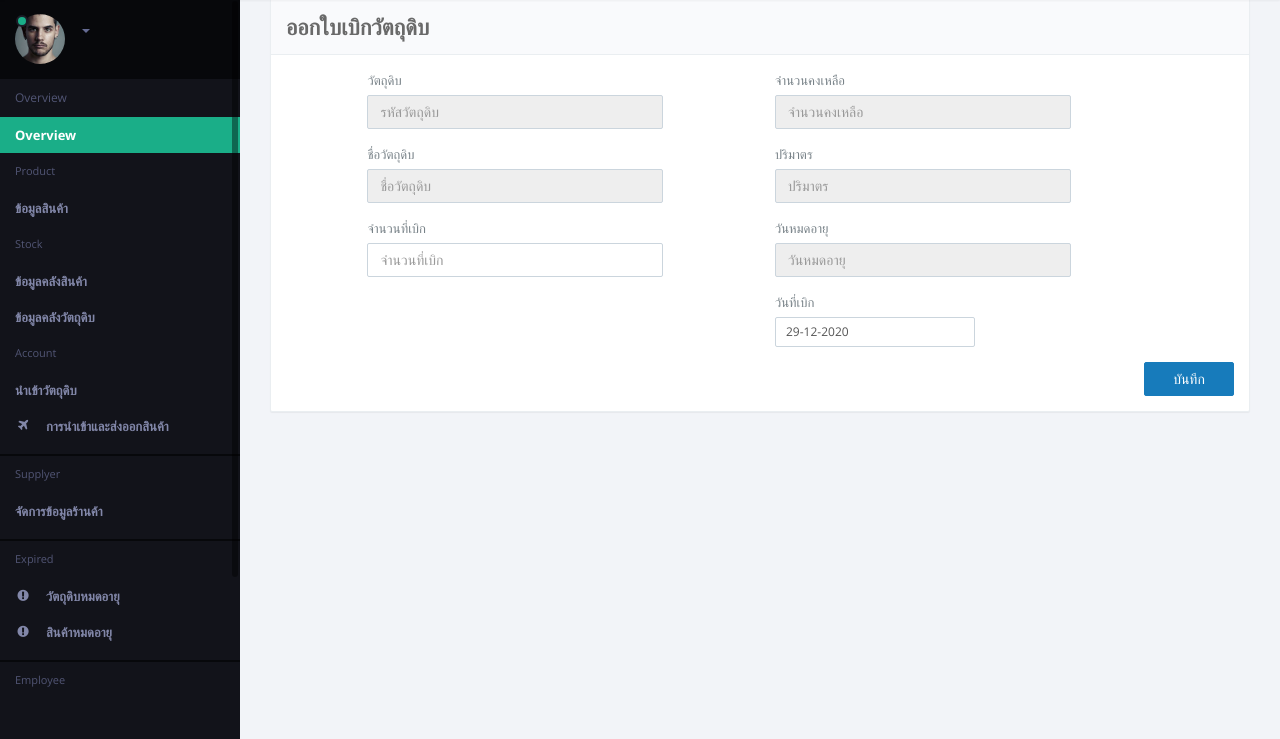
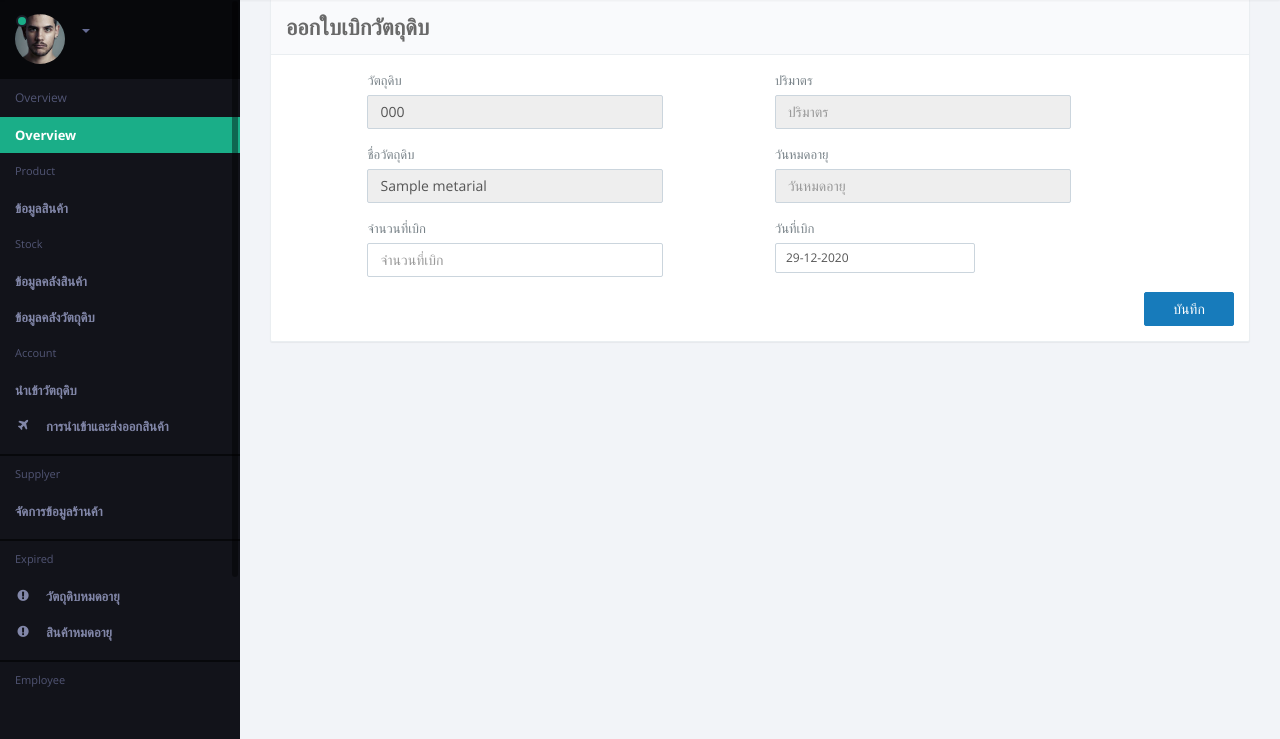
Before and after one commit to 2ManDown/GrassJelly, a CodeIgniter app: page /GrassJelly/index.php/metarial/metarial_reavel/000 in a window 1280 px wide. Shown: the part 61-800 px from the top of the page. Run offline with CodeIgniter, Linux system fonts and the light colour scheme; tables that the repository leaves empty or names only in its code hold one stand-in row (values such as "Sample post"); data that the repository does not hold is empty; style sheets or scripts are compiled from the project's sources; some libraries are stand-ins or nearby versions.

Commit message:
reavel get to form

```diff
--- a/application/controllers/Metarial.php
+++ b/application/controllers/Metarial.php
@@ -15,19 +15,20 @@ class Metarial extends CI_Controller {
 		$data['page'] = "metarial/metarial_addinfo";
 		$this->load->view('theme',$data);
 	}
-    public function metarial_reavlist()
+
+    public function metarial_reavel($metarial_code)
 	{
-		$data['page'] = "metarial/metarial_reavlist";
-		$this->load->view('theme',$data);
-    }
-    public function metarial_reavel()
-	{
+		$data['metarial_code'] = $this->Metarial_model->metarial_reavellist($metarial_code);
+
+
 		$data['page'] = "metarial/metarial_reavel";
 		$this->load->view('theme',$data);
 	}
 
 	public function metarial_importlist()
 	{
+		$data['metarial_im'] = $this->Metarial_model->metarial_im();
+
 		$data['page'] = "metarial/metarial_importlist";
 		$this->load->view('theme',$data);
 	}
--- a/application/models/Metarial_model.php
+++ b/application/models/Metarial_model.php
@@ -16,4 +16,24 @@ class Metarial_model extends CI_Model
         $query = $this->db->get('gj_metarial');
         return $query->result_array();
     }
+
+    public function metarial_reavellist($metarial_code)
+    {
+        $query = $this->db->get_where('gj_metarial', array('metarial_code' => $metarial_code));
+        return $query->result_array();
+    }
+
+    public function metarial_im()
+    {
+
+        /* INNER JOIN */
+        $this->db->select('mt.metarial_code,mt.metarial_name,im.*');
+        $this->db->from('gj_metarial as mt');
+        $this->db->join('gj_immetarial as im', 'mt.metarial_code = im.metarial_code');
+
+        $query = $this->db->get();
+        $query->result_array();
+
+        return $query->result_array();
+    }
 }
--- a/application/views/metarial/metarial_list.php
+++ b/application/views/metarial/metarial_list.php
@@ -56,7 +56,7 @@
                                     <td><?php echo $metarial_list['metarial_price'] ?></td>
                                     <td><?php echo $metarial_list['metarial_unit'] ?></td>
                                     <td><?php echo $metarial_list['metarial_expdate'] ?></td>
-                                    <td style="text-align: center;"><a href="<?php echo site_url('metarial/metarial_reavel') ?>" class="btn btn-s-xs btn-primary btn-rounded" style="padding: 4px 2px;">เบิกใช้</a></td>
+                                    <td style="text-align: center;"><a href="<?php echo site_url('metarial/metarial_reavel/').$metarial_list['metarial_code'] ?>" class="btn btn-s-xs btn-primary btn-rounded" style="padding: 4px 2px;">เบิกใช้</a></td>
                                 </tr>
                             </tbody>
                         <?php } ?>
--- a/application/views/metarial/metarial_reavel.php
+++ b/application/views/metarial/metarial_reavel.php
@@ -8,30 +8,32 @@
                         <header class="panel-heading font-bold" style="font-size: 22px; color:dimgray;">
                             ออกใบเบิกวัตถุดิบ
                         </header>
+
                         <form data-validate="parsley" action="#">
                             <div class="panel-body">
+                                <?php foreach ($metarial_code as $metarial_code) { ?>
                                     <div class="form-group pull-in clearfix">
                                         <div class="col-sm-1"></div>
                                         <div class="col-sm-4">
                                             <label>วัตถุดิบ</label>
-                                        <input type="text" class="form-control" id="input-id-1" placeholder="รหัสวัตถุดิบ" readonly>
+                                            <input type="text" class="form-control" id="input-id-1" name="metarial_code" value="<?php echo $metarial_code['metarial_code'] ?>" placeholder="รหัสวัตถุดิบ" readonly>
                                         </div>
                                         <div class="col-sm-1"></div>
                                         <div class="col-sm-4">
-                                        <label>จำนวนคงเหลือ</label>
-                                        <input type="text" class="form-control" id="input-id-1" placeholder="จำนวนคงเหลือ" readonly>
+                                        <label>ปริมาตร</label>
+                                            <input type="text" class="form-control" id="input-id-1" name="metarial_volume" value="<?php echo $metarial_code['metarial_volume'] ?>" placeholder="ปริมาตร" readonly>
                                         </div>
                                     </div>
                                     <div class="form-group pull-in clearfix">
                                         <div class="col-sm-1"></div>
                                         <div class="col-sm-4">
                                             <label>ชื่อวัตถุดิบ</label>
-                                        <input type="text" class="form-control" id="input-id-1" placeholder="ชื่อวัตถุดิบ" readonly>
+                                            <input type="text" class="form-control" id="input-id-1" name="metarial_name" value="<?php echo $metarial_code['metarial_name'] ?>" placeholder="ชื่อวัตถุดิบ" readonly>
                                         </div>
                                         <div class="col-sm-1"></div>
                                         <div class="col-sm-4">
-                                        <label>ปริมาตร</label>
-                                        <input type="text" class="form-control" id="input-id-1" placeholder="ปริมาตร" readonly>
+                                        <label>วันหมดอายุ</label>
+                                            <input type="text" class="form-control" id="input-id-1" name="metarial_expdate" value="<?php echo $metarial_code['metarial_expdate'] ?>" placeholder="วันหมดอายุ" readonly>
                                         </div>
                                     </div>
 
@@ -43,24 +45,20 @@
                                         </div>
                                         <div class="col-sm-1"></div>
                                         <div class="col-sm-4">
-                                        <label>วันหมดอายุ</label>
-                                        <input type="text" class="form-control" id="input-id-1" placeholder="วันหมดอายุ" readonly>
-                                    </div>
-                                </div>
-                                <div class="form-group pull-in clearfix">
-                                    <div class="col-sm-6"></div>
-                                    <div class="col-sm-4">
                                         <label>วันที่เบิก</label>
                                             <input class="input-sm input-s datepicker-input form-control" size="16" type="text" value="29-12-2020" data-date-format="dd-mm-yyyy">
                                         </div>
+                                    </div>
 
-                                </div>
                                     <div class="text-right">
                                         <button type="submit" class="btn btn-primary btn-s-xs">บันทึก</button>
                                     </div>
+                                <?php } ?>
                             </div>
+                        </form>
+
                     </section>
-                    </form>
+
 
                 </section>
             </section>
```
Also changed, not shown: application/views/metarial/metarial_importlist.php (+11 -67 lines). Lines whose indentation alone changed are shown as unchanged.
